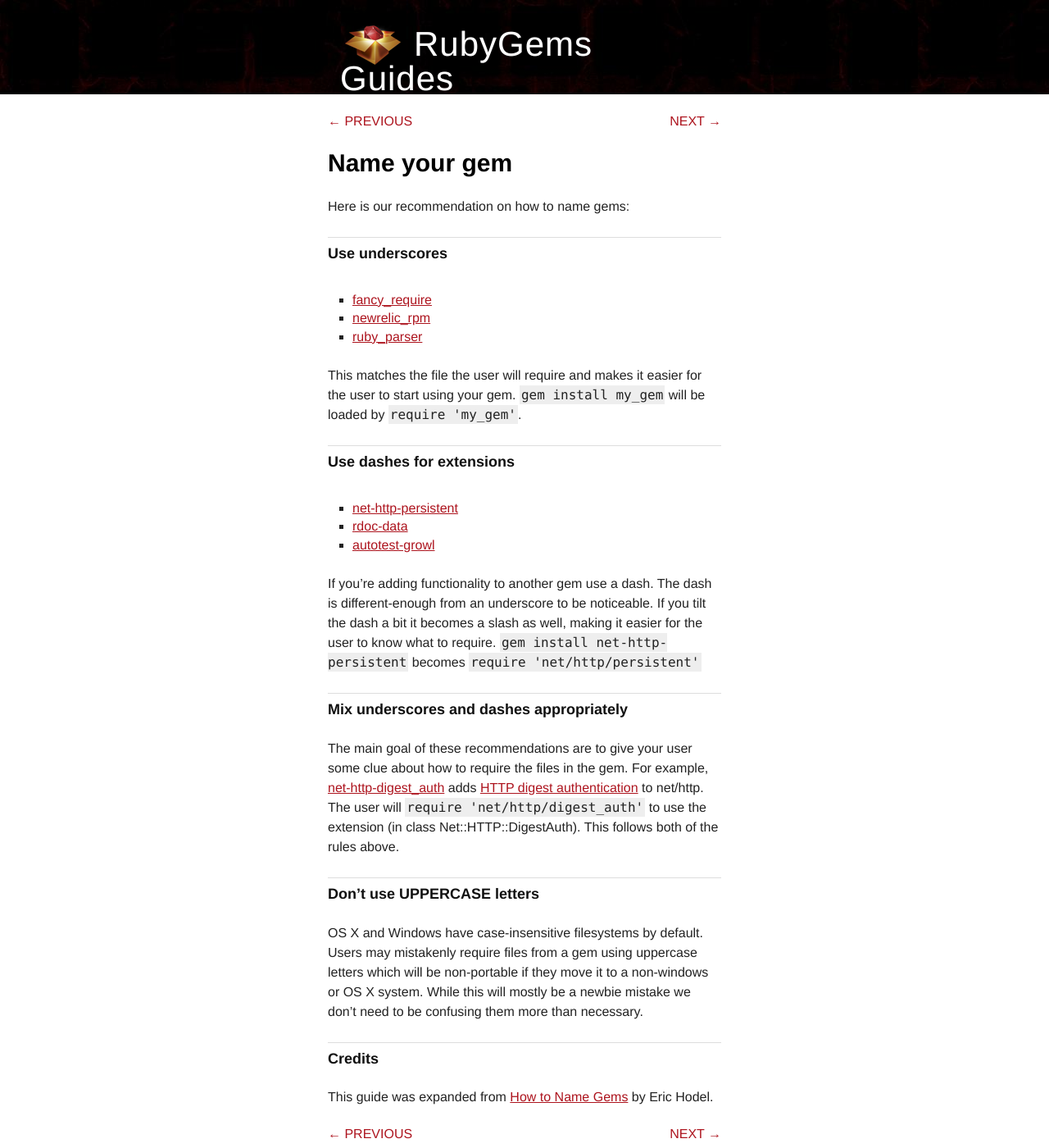
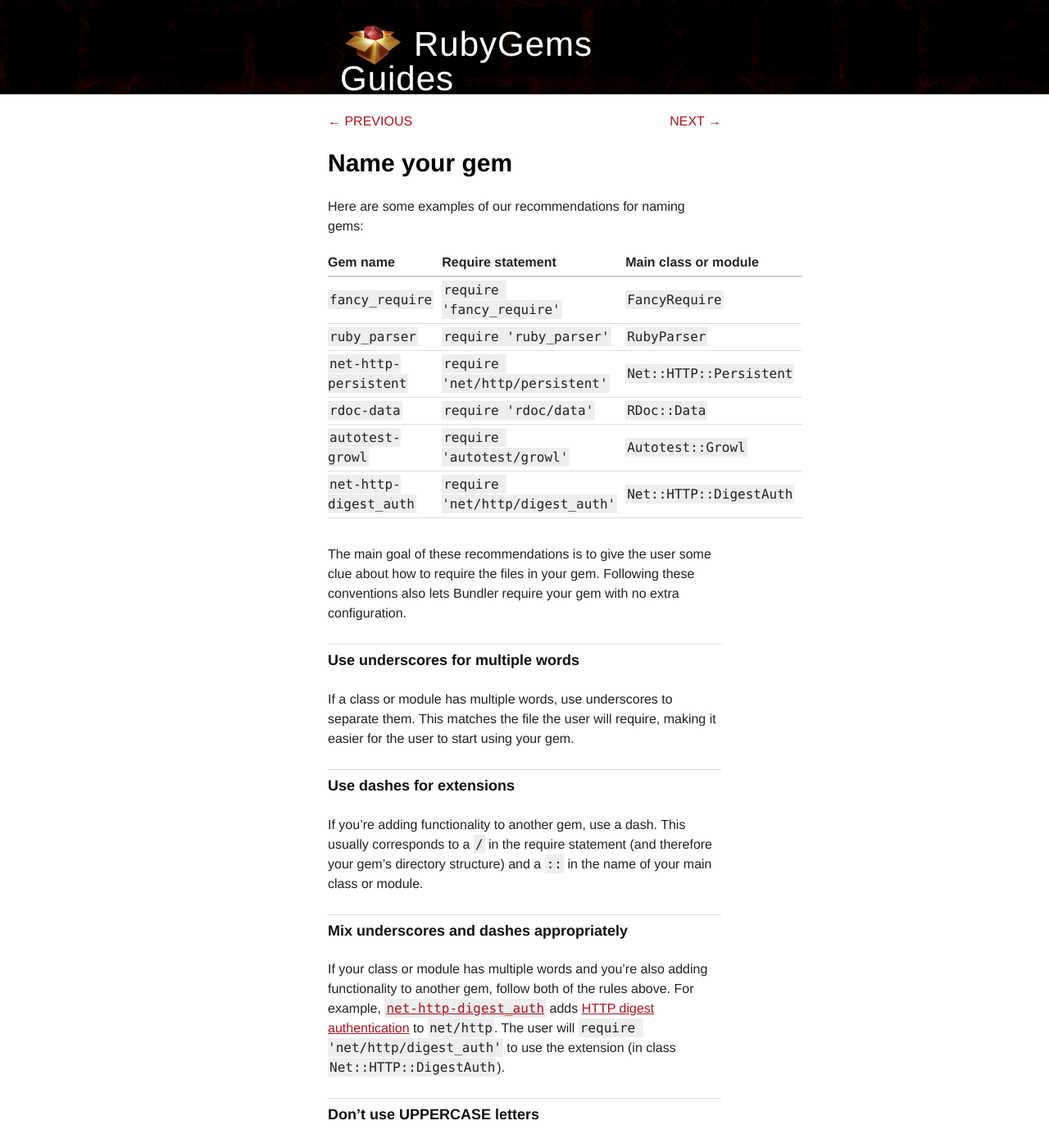
Before and after one commit to radar/guides, a Jekyll site: the page built from name-your-gem.md, in a window 1280 px wide and 1400 px high. Shown: the whole window at 82% size. Built offline with Jekyll 4.4.1, drawn with Linux system fonts in a browser that asks for light colours.

Commit message:
Rearrange name-your-gem.md, add Bundler reference

```diff
--- a/name-your-gem.md
+++ b/name-your-gem.md
@@ -5,41 +5,44 @@ previous: /make-your-own-gem
 next: /publishing
 ---
 
-Here is our recommendation on how to name gems:
+Here are some examples of our recommendations for naming gems:
 
-Use underscores
----------------
+Gem name               | Require statement                | Main class or module
+---------------------- | -------------------------------- | -----------------------
+`fancy_require`        | `require 'fancy_require'`        | `FancyRequire`
+`ruby_parser`          | `require 'ruby_parser'`          | `RubyParser`
+`net-http-persistent`  | `require 'net/http/persistent'`  | `Net::HTTP::Persistent`
+`rdoc-data`            | `require 'rdoc/data'`            | `RDoc::Data`
+`autotest-growl`       | `require 'autotest/growl'`       | `Autotest::Growl`
+`net-http-digest_auth` | `require 'net/http/digest_auth'` | `Net::HTTP::DigestAuth`
 
-* [fancy_require](https://rubygems.org/gems/fancy_require)
-* [newrelic_rpm](https://rubygems.org/gems/newrelic_rpm)
-* [ruby_parser](https://rubygems.org/gems/ruby_parser)
+The main goal of these recommendations is to give the user some clue about
+how to require the files in your gem. Following these conventions also lets
+Bundler require your gem with no extra configuration.
 
-This matches the file the user will require and makes it easier for the user to
-start using your gem.  `gem install my_gem` will be loaded by
-`require 'my_gem'`.
+Use underscores for multiple words
+----------------------------------
+
+If a class or module has multiple words, use underscores to separate them. This
+matches the file the user will require, making it easier for the user to start
+using your gem.
 
 Use dashes for extensions
 -------------------------
 
-* [net-http-persistent](https://rubygems.org/gems/net-http-persistent)
-* [rdoc-data](https://rubygems.org/gems/rdoc-data)
-* [autotest-growl](https://rubygems.org/gems/autotest-growl)
-
-If you're adding functionality to another gem use a dash.  The dash is
-different-enough from an underscore to be noticeable.  If you tilt the dash a
-bit it becomes a slash as well, making it easier for the user to know what to
-require.  `gem install net-http-persistent` becomes
-`require 'net/http/persistent'`
+If you're adding functionality to another gem, use a dash. This usually
+corresponds to a `/` in the require statement (and therefore your gem's
+directory structure) and a `::` in the name of your main class or module.
 
 Mix underscores and dashes appropriately
 ----------------------------------------
 
-The main goal of these recommendations are to give your user some clue about
-how to require the files in the gem.  For example,
-[net-http-digest_auth](https://rubygems.org/gems/net-http-digest_auth) adds
-[HTTP digest authentication](http://tools.ietf.org/html/rfc2617) to net/http.
+If your class or module has multiple words and you're also adding functionality
+to another gem, follow both of the rules above. For example,
+[`net-http-digest_auth`](https://rubygems.org/gems/net-http-digest_auth) adds
+[HTTP digest authentication](http://tools.ietf.org/html/rfc2617) to `net/http`.
 The user will `require 'net/http/digest_auth'` to use the extension
-(in class Net::HTTP::DigestAuth).  This follows both of the rules above.
+(in class `Net::HTTP::DigestAuth`).
 
 Don't use UPPERCASE letters
 ---------------------------
```
